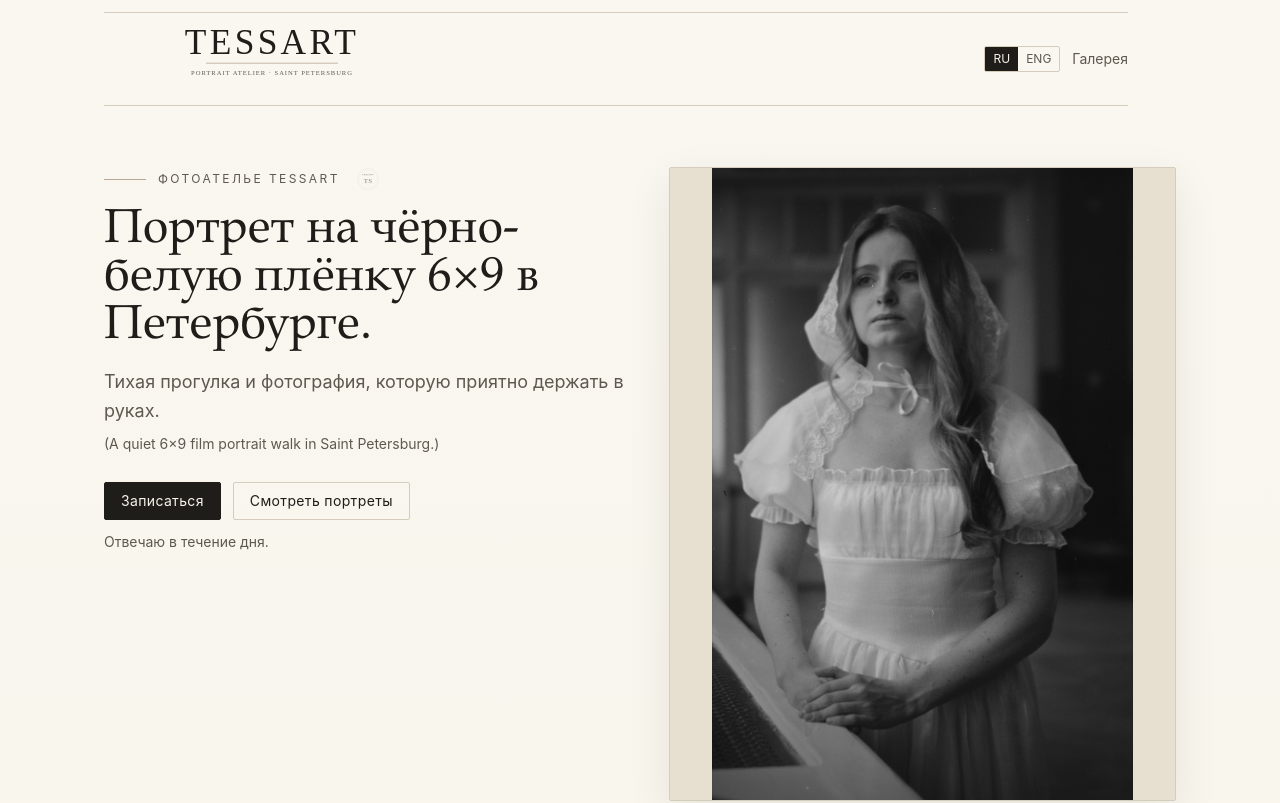
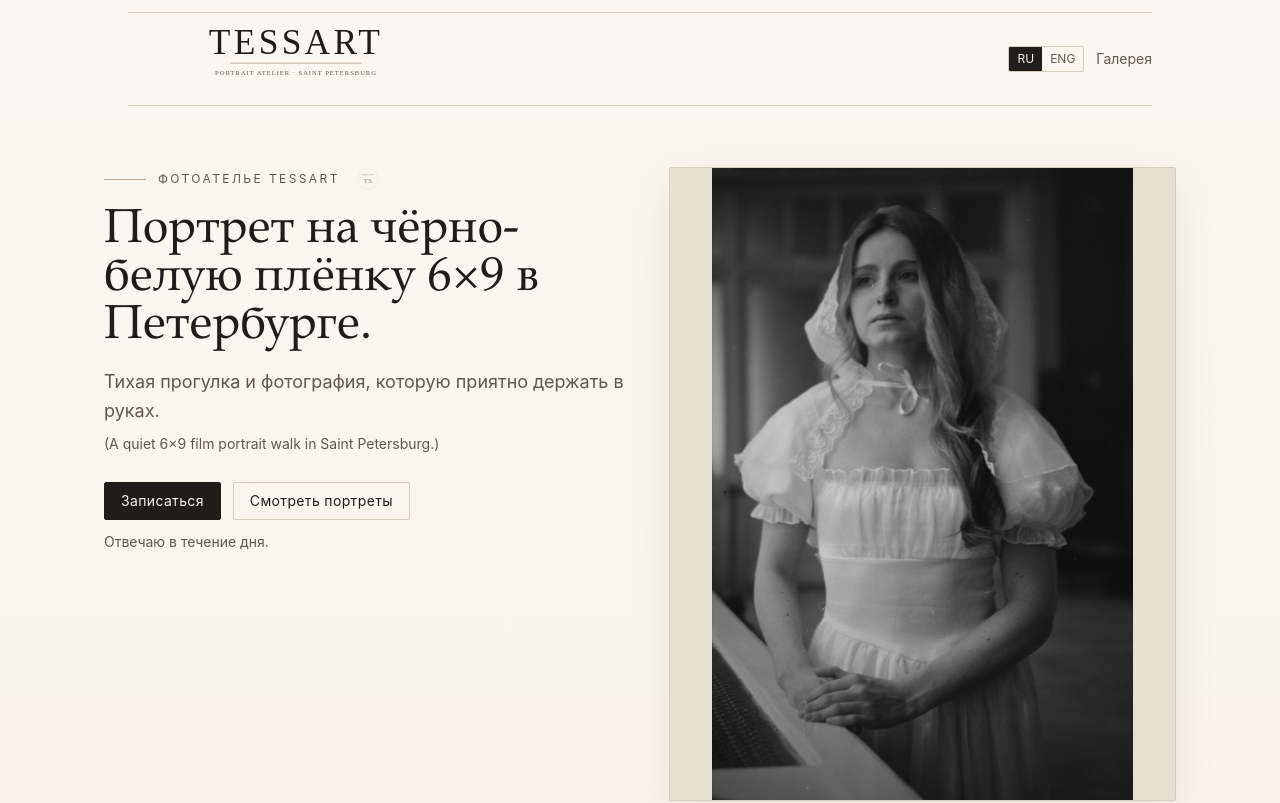
Before and after one commit to Tysart/Photographic_Studio, a Next.js app: page / in a window 1280 px wide. Shown: the top 803 px of the page. Built offline with nearby package versions, Linux system fonts and the light colour scheme.

Commit message:
Center header rail for symmetric top and bottom lines

```diff
--- a/components/Header.tsx
+++ b/components/Header.tsx
@@ -14,7 +14,7 @@ export function Header() {
     <>
       <header className="sticky top-0 z-30 border-b border-transparent bg-[#faf7f0]/95 backdrop-blur">
         <div className="mx-auto w-full max-w-6xl px-6 py-3 md:px-10 md:py-3">
-          <div className="border-line md:grid md:max-w-5xl md:grid-cols-[auto_1fr] md:items-center md:gap-6 md:border-y md:py-1">
+          <div className="border-line md:mx-auto md:grid md:w-full md:max-w-5xl md:grid-cols-[auto_1fr] md:items-center md:gap-6 md:border-y md:py-1">
             <div className="self-center md:self-auto">
               <Link href="/" className="inline-block no-underline">
                 <img src="/brand/tessart-wordmark.svg" alt={siteConfig.brand} className="h-20 w-auto md:h-[78px]" />
```
